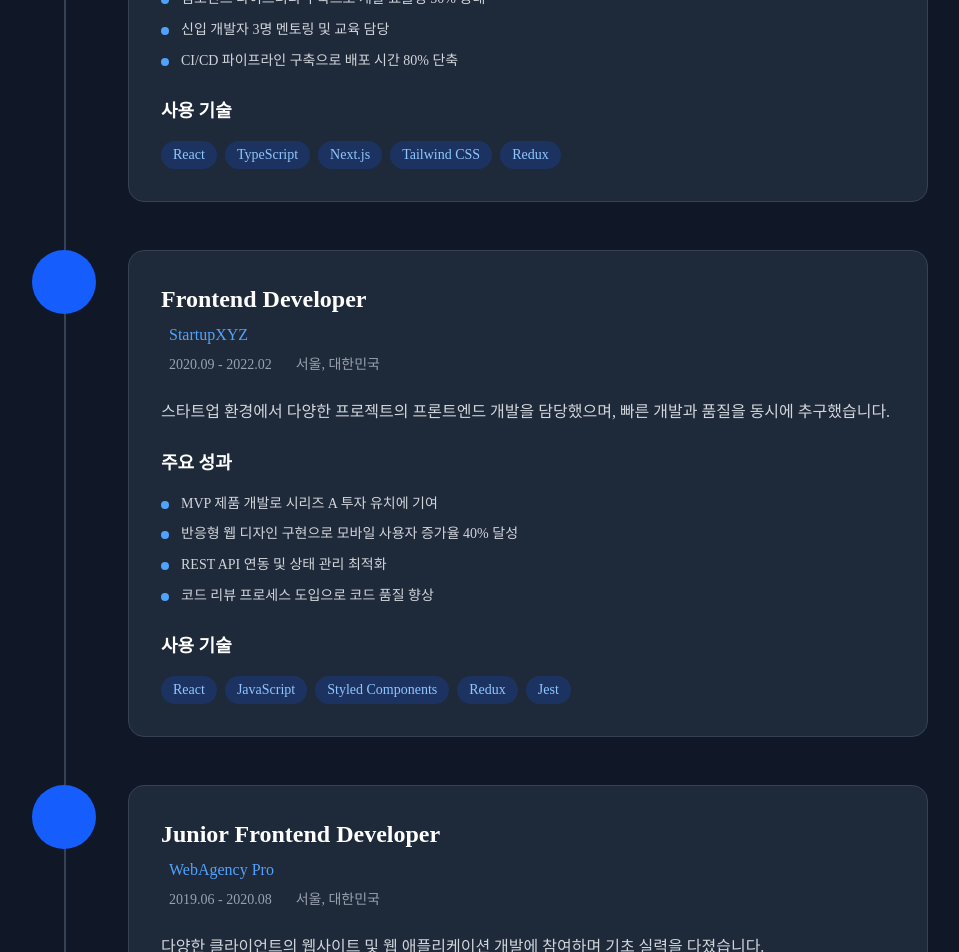
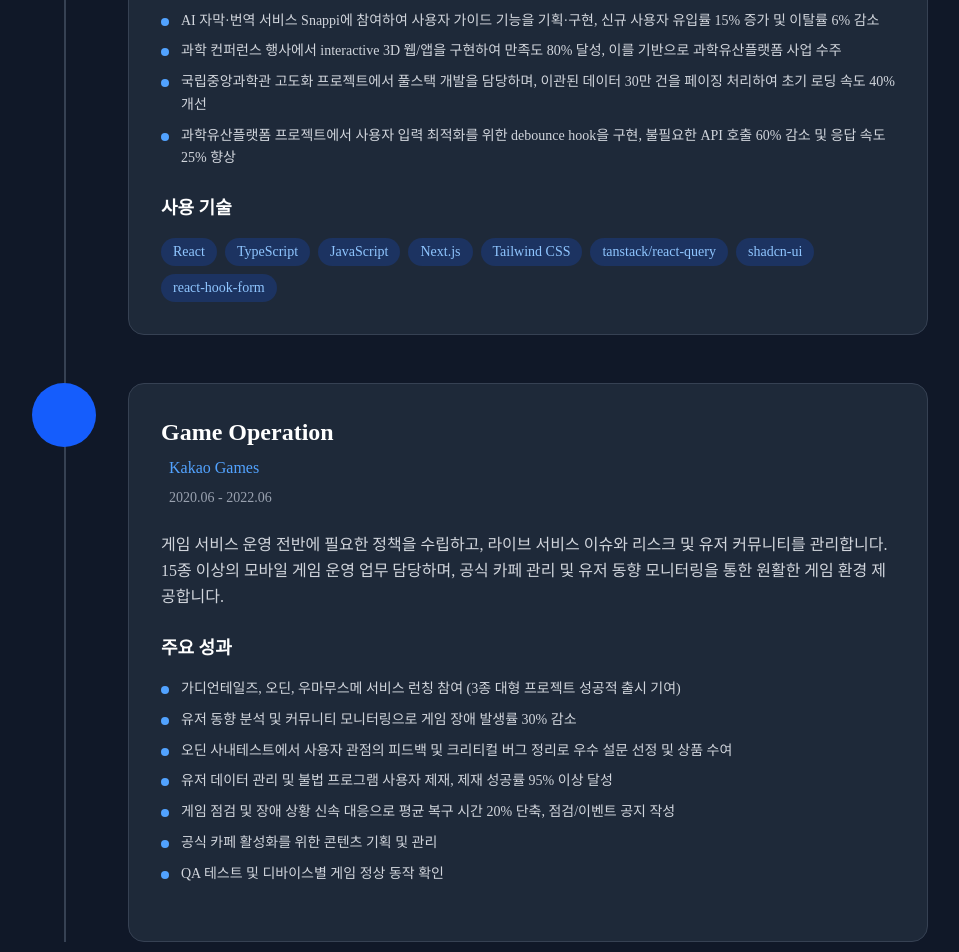
Before and after one commit to hoya-q/developer-portfolio, a Next.js app: page / in a window 1280 px wide. Shown: the part 2220-3172 px from the top of the page, without its empty margins (160-1119 px from the left). Built offline with nearby package versions, Linux system fonts and the light colour scheme.

Commit message:
fix: akiaka, kakaogames 회사 경력 추가

```diff
--- a/src/app/components/ExperienceSection.jsx
+++ b/src/app/components/ExperienceSection.jsx
@@ -3,48 +3,43 @@
 export default function ExperienceSection() {
   const experiences = [
     {
-      company: "TechCorp Inc.",
-      position: "Senior Frontend Developer",
-      period: "2022.03 - 현재",
-      location: "서울, 대한민국",
+      company: "Akiaka",
+      position: "Junior Frontend Developer",
+      period: "2023.12 - 2025.02",
       description:
-        "대규모 웹 애플리케이션의 프론트엔드 개발을 담당하며, React와 TypeScript를 활용한 사용자 인터페이스를 구축합니다.",
+        "아키아카(Akiaka)는 클라우드 기반 아카이빙 및 디지털 기록관리 솔루션을 제공하는 IT 기업입니다. \n이곳에서 프론트엔드 개발자로 근무하며, 자사 서비스와 외주 프로젝트에서 웹 애플리케이션 UI/UX 구현을 담당했습니다. React와 TypeScript를 중심으로 사용자 친화적인 인터페이스를 개발하고 서비스 품질 향상에 기여했습니다.",
       achievements: [
-        "웹 성능 30% 향상을 통한 사용자 경험 개선",
-        "컴포넌트 라이브러리 구축으로 개발 효율성 50% 증대",
-        "신입 개발자 3명 멘토링 및 교육 담당",
-        "CI/CD 파이프라인 구축으로 배포 시간 80% 단축",
+        "AI 자막·번역 서비스 Snappi에 참여하여 사용자 가이드 기능을 기획·구현, 신규 사용자 유입률 15% 증가 및 이탈률 6% 감소",
+        "과학 컨퍼런스 행사에서 interactive 3D 웹/앱을 구현하여 만족도 80% 달성, 이를 기반으로 과학유산플랫폼 사업 수주",
+        "국립중앙과학관 고도화 프로젝트에서 풀스택 개발을 담당하며, 이관된 데이터 30만 건을 페이징 처리하여 초기 로딩 속도 40% 개선",
+        "과학유산플랫폼 프로젝트에서 사용자 입력 최적화를 위한 debounce hook을 구현, 불필요한 API 호출 60% 감소 및 응답 속도 25% 향상",
       ],
-      technologies: ["React", "TypeScript", "Next.js", "Tailwind CSS", "Redux"],
+      technologies: [
+        "React",
+        "TypeScript",
+        "JavaScript",
+        "Next.js",
+        "Tailwind CSS",
+        "tanstack/react-query",
+        "shadcn-ui",
+        "react-hook-form",
+      ],
     },
     {
-      company: "StartupXYZ",
-      position: "Frontend Developer",
-      period: "2020.09 - 2022.02",
-      location: "서울, 대한민국",
+      company: "Kakao Games",
+      position: "Game Operation",
+      period: "2020.06 - 2022.06",
       description:
-        "스타트업 환경에서 다양한 프로젝트의 프론트엔드 개발을 담당했으며, 빠른 개발과 품질을 동시에 추구했습니다.",
+        "게임 서비스 운영 전반에 필요한 정책을 수립하고, 라이브 서비스 이슈와 리스크 및 유저 커뮤니티를 관리합니다. \n15종 이상의 모바일 게임 운영 업무 담당하며, 공식 카페 관리 및 유저 동향 모니터링을 통한 원활한 게임 환경 제공합니다.",
       achievements: [
-        "MVP 제품 개발로 시리즈 A 투자 유치에 기여",
-        "반응형 웹 디자인 구현으로 모바일 사용자 증가율 40% 달성",
-        "REST API 연동 및 상태 관리 최적화",
-        "코드 리뷰 프로세스 도입으로 코드 품질 향상",
+        "가디언테일즈, 오딘, 우마무스메 서비스 런칭 참여 (3종 대형 프로젝트 성공적 출시 기여)",
+        "유저 동향 분석 및 커뮤니티 모니터링으로 게임 장애 발생률 30% 감소",
+        "오딘 사내테스트에서 사용자 관점의 피드백 및 크리티컬 버그 정리로 우수 설문 선정 및 상품 수여",
+        "유저 데이터 관리 및 불법 프로그램 사용자 제재, 제재 성공률 95% 이상 달성",
+        "게임 점검 및 장애 상황 신속 대응으로 평균 복구 시간 20% 단축, 점검/이벤트 공지 작성",
+        "공식 카페 활성화를 위한 콘텐츠 기획 및 관리",
+        "QA 테스트 및 디바이스별 게임 정상 동작 확인",
       ],
-      technologies: ["React", "JavaScript", "Styled Components", "Redux", "Jest"],
-    },
-    {
-      company: "WebAgency Pro",
-      position: "Junior Frontend Developer",
-      period: "2019.06 - 2020.08",
-      location: "서울, 대한민국",
-      description: "다양한 클라이언트의 웹사이트 및 웹 애플리케이션 개발에 참여하며 기초 실력을 다졌습니다.",
-      achievements: [
-        "20개 이상의 반응형 웹사이트 개발 완료",
-        "WordPress 커스텀 테마 개발",
-        "클라이언트 요구사항 분석 및 기술 제안",
-        "HTML/CSS/JavaScript 기초 역량 강화",
-      ],
-      technologies: ["HTML", "CSS", "JavaScript", "jQuery", "WordPress", "Bootstrap"],
     },
   ];
 
@@ -86,15 +81,11 @@ export default function ExperienceSection() {
                           <i className="ri-calendar-line mr-2"></i>
                           <span>{experience.period}</span>
                         </div>
-                        <div className="flex items-center">
-                          <i className="ri-map-pin-line mr-2"></i>
-                          <span>{experience.location}</span>
-                        </div>
                       </div>
                     </div>
                   </div>
 
-                  <p className="text-gray-300 leading-relaxed mb-6">{experience.description}</p>
+                  <p className="text-gray-300 leading-relaxed mb-6 whitespace-break-spaces">{experience.description}</p>
 
                   {/* Achievements */}
                   <div className="mb-6">
@@ -110,6 +101,8 @@ export default function ExperienceSection() {
                   </div>
 
                   {/* Technologies */}
+
+                  {experience.technologies ? (
                     <div>
                       <h4 className="text-lg font-semibold text-white mb-4">사용 기술</h4>
                       <div className="flex flex-wrap gap-2">
@@ -123,6 +116,9 @@ export default function ExperienceSection() {
                         ))}
                       </div>
                     </div>
+                  ) : (
+                    ""
+                  )}
                 </div>
               </div>
             ))}
```
Lines whose indentation alone changed are shown as unchanged.
